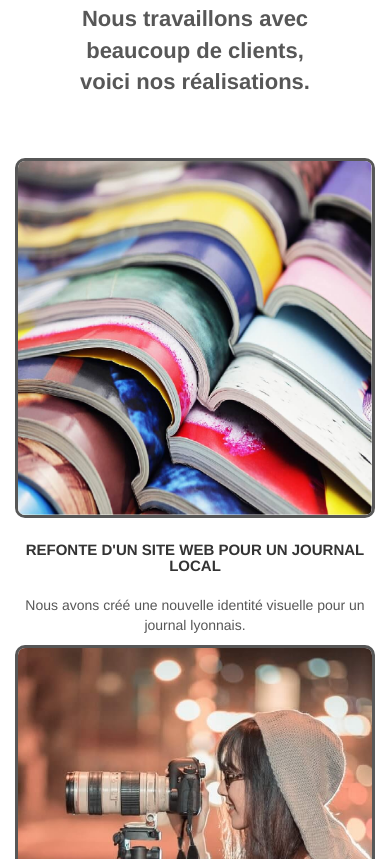
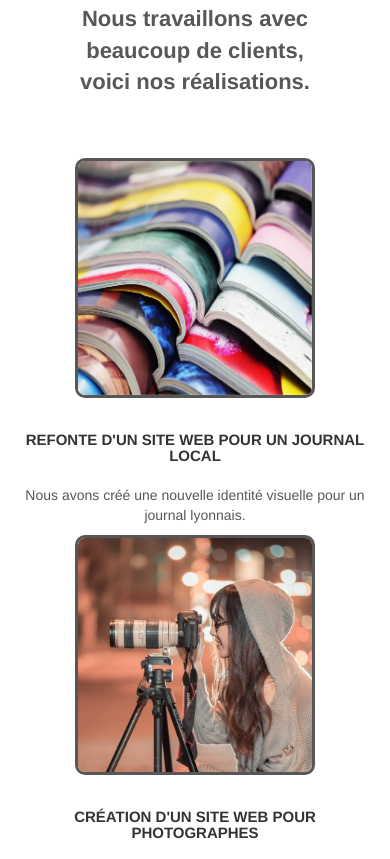
Before and after one commit to xfts/projet4, a plain HTML site: page index.html in a window 390 px wide. Shown: the part 2348-3207 px from the top of the page. Drawn offline with nearby package versions, Linux system fonts and the light colour scheme.

Commit message:
mode mobile performance 1

```diff
--- a/index.html
+++ b/index.html
@@ -27,6 +27,7 @@
     <script src="./js/gmaps.js"></script>
     <title>La chouette agence</title>
 </head>
+
 
 <body>
 
@@ -135,24 +136,24 @@
 			</div>
 			<div class="row tight-width-whitespace portfolio-row">
 			    <div class="col-sm-6">
-				<a href="#" data-lightbox="img/1.jpg" data-gallery-id="gallery-1" data-caption="Refonte d'un site web pour un journal local" data-frame="snapshot-lb"><img src="img/1.jpg" alt="site web journal" class="img-responsive portfolio-thumb" /></a>
+				<a href="#" data-lightbox="img/1.jpg" data-gallery-id="gallery-1" data-caption="Refonte d'un site web pour un journal local" data-frame="snapshot-lb"><img id="image1" src="img/1.jpg" alt="site web journal" class="img-responsive portfolio-thumb" /></a>
 				<h3 class="mg-md text-center">Refonte d'un site web pour un journal local</h3>
 				<p class="text-center">Nous avons créé une nouvelle identité visuelle pour un journal lyonnais.</p>
 			    </div>
 			    <div class="col-sm-6">
-				<a href="#" data-lightbox="img/2.jpg" data-gallery-id="gallery-1" data-caption="Création d'un site web pour photographes" data-frame="snapshot-lb"><img src="img/2.jpg" class="img-responsive portfolio-thumb" alt="Création d'un site web pour photographes" /></a>
+				<a href="#" data-lightbox="img/2.jpg" data-gallery-id="gallery-1" data-caption="Création d'un site web pour photographes" data-frame="snapshot-lb"><img id="image2" src="img/2.jpg" class="img-responsive portfolio-thumb" alt="Création d'un site web pour photographes" /></a>
 				<h3 class="mg-md text-center">Création d'un site web pour photographes</h3>
 				<p class="text-center">Nous avons conçu la plateforme idéale pour laisser place aux clichés des photographes.</p>
 			    </div>
 			</div>
 			<div class="row tight-width-whitespace portfolio-row">
 			    <div class="col-sm-6">
-				<a href="#" data-lightbox="img/3.jpg" data-gallery-id="gallery-1" data-caption="Création d'un site internet pour un voyageur" data-frame="snapshot-lb"><img src="img/3.jpg" class="img-responsive portfolio-thumb" alt="Création d'un site web pour voyageur"/></a>
+				<a href="#" data-lightbox="img/3.jpg" data-gallery-id="gallery-1" data-caption="Création d'un site internet pour un voyageur" data-frame="snapshot-lb"><img id="image3" src="img/3.jpg" class="img-responsive portfolio-thumb" alt="Création d'un site web pour voyageur"/></a>
 				<h3 class="mg-md text-center">Création d'un site internet pour un voyageur</h3>
 				<p class="text-center">Nous avons élaboré un site internet et des illustrations pour sublimer les vidéos et les articles de ce voyageur.</p>
 			    </div>
 			    <div class="col-sm-6">
-				<a href="#" data-lightbox="img/4.jpg" data-gallery-id="gallery-1" data-caption="Conception d'un site pour une agence de mariage" data-frame="snapshot-lb"><img src="img/4.jpg" class="img-responsive portfolio-thumb" alt="Création d'un site web pour agence de mariage" /></a>
+				<a href="#" data-lightbox="img/4.jpg" data-gallery-id="gallery-1" data-caption="Conception d'un site pour une agence de mariage" data-frame="snapshot-lb"><img id="image4" src="img/4.jpg" class="img-responsive portfolio-thumb" alt="Création d'un site web pour agence de mariage" /></a>
 				<h3 class="mg-md text-center">Conception d'un site pour une agence de mariage</h3>
 				<p class="text-center">Nous avons travaillé avec cette agence pour créer un site internet permettant la présentation détaillée de leurs prestations.</p>
 			    </div>
--- a/style.css
+++ b/style.css
@@ -1064,3 +1064,17 @@ footer p{margin-bottom: 20px;font-size:13px;color:black!important;}
 #oldImageTextDivNum1{width:70%;}
 #oldImageTextDivNum2{width:70%;}
 #oldImageTextCC{font-size:22px !important;}
+
+.col-sm-6{
+display:flex !important;
+flex-direction:column !important;
+align-items:center !important;
+}
+
+@media (max-width: 668px) {
+    #image1,#image2,#image3,#image4{
+    height: 240px;
+    }
+}
+
+/* leme */
```
